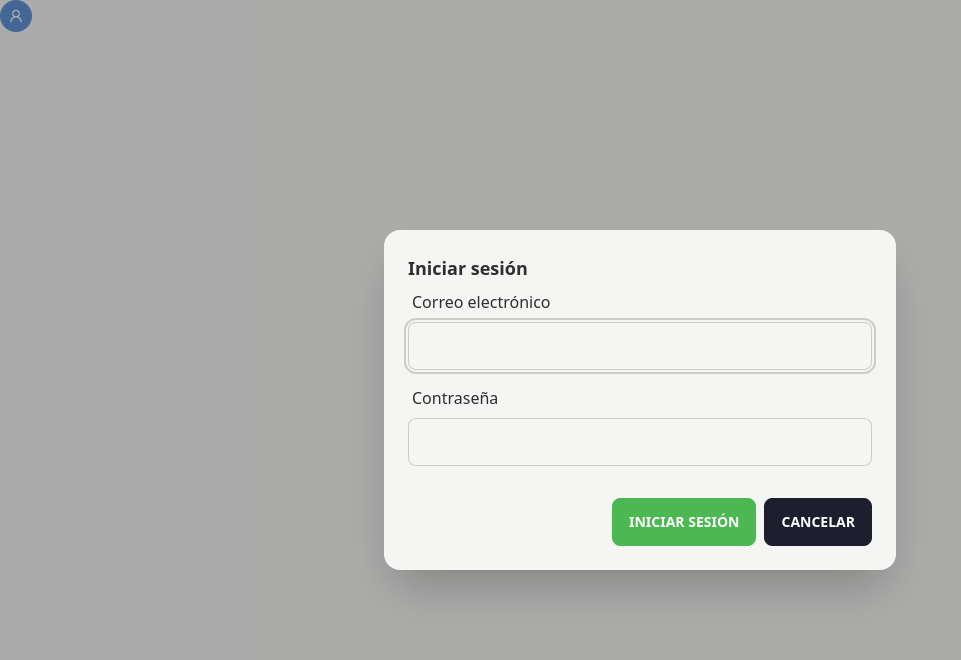
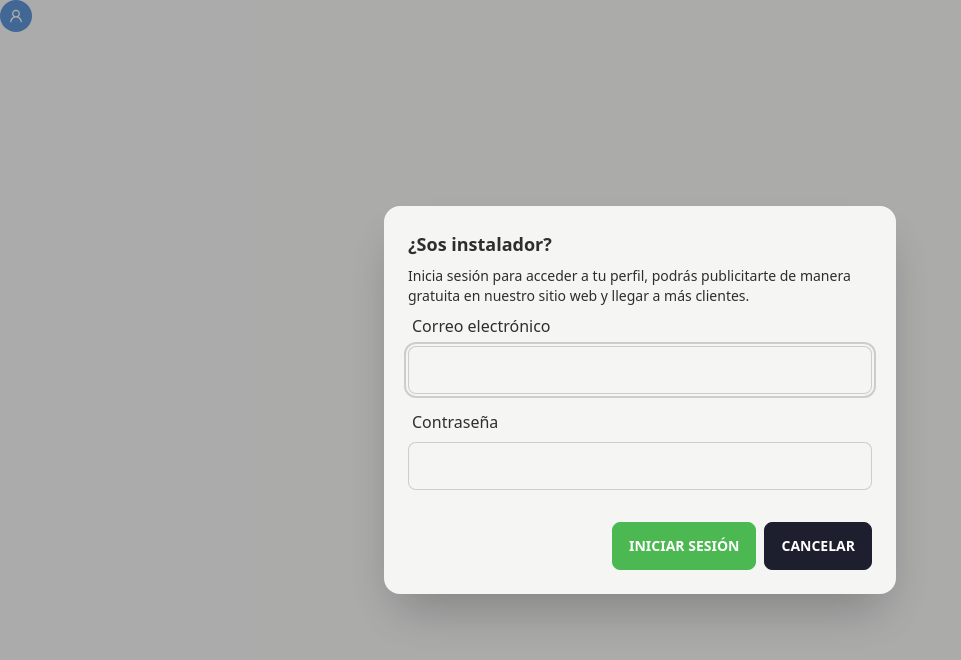
Before and after one commit to Juan-M-Panozzo-Z/rigelec.com.ar, a Next.js app: page /components/LoginModal in a window 1280 px wide. Both pictures are taken after a click on the button 16 px from the left and 16 px from the top of the page. Shown: the top 660 px of the page, without its empty margins (0-961 px from the left). Built offline with nearby package versions, Linux system fonts and the light colour scheme.

Commit message:
modified:   src/pages/components/LoginModal.jsx

```diff
--- a/src/pages/components/LoginModal.jsx
+++ b/src/pages/components/LoginModal.jsx
@@ -33,9 +33,18 @@ const LoginModal = () => {
                 <AiOutlineUser className="w-4 h-4 text-white" />
             </button>
             <dialog id="loginModal" className="modal sm:modal-middle">
-                <div className="modal-box w-3/4">
+                <div className="modal-box md:w-3/4">
                     <>
-                        <h3 className="font-bold text-lg">Iniciar sesión</h3>
+                        <div className="space-y-2">
+                            <h3 className="font-bold text-lg">
+                                ¿Sos instalador?
+                            </h3>
+                            <p className="text-sm">
+                                Inicia sesión para acceder a tu perfil, podrás
+                                publicitarte de manera gratuita en nuestro sitio
+                                web y llegar a más clientes.
+                            </p>
+                        </div>
                         <form
                             className="flex flex-col gap-2"
                             onSubmit={handleSubmit(onSubmit)}
```
